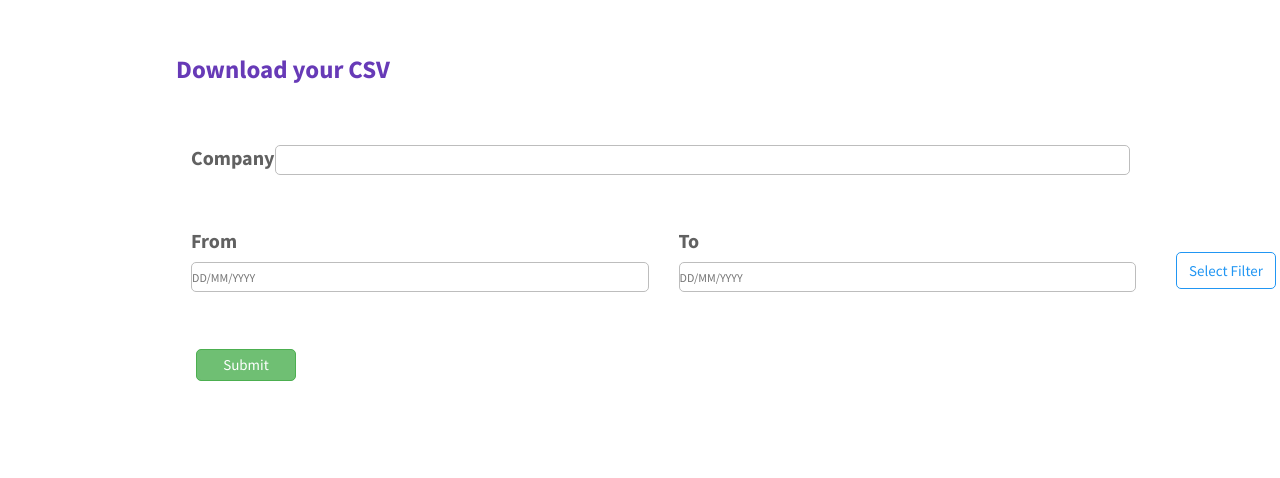
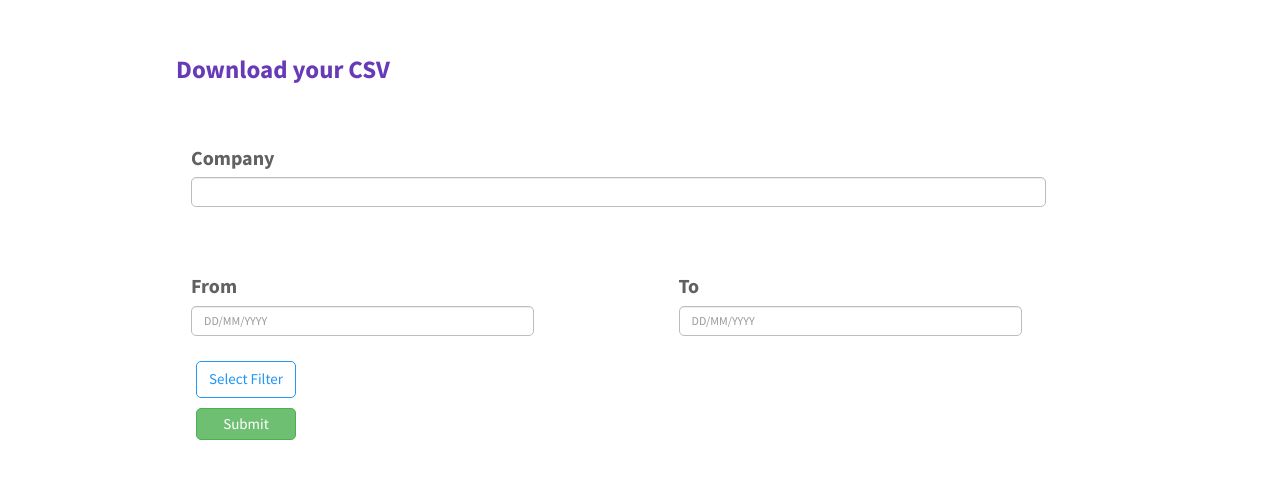
Before and after one commit to vartika06/psh, a React (Create React App) app: page / in a window 1280 px wide. Shown: the part 170-648 px from the top of the page. Built offline with nearby package versions, Linux system fonts and the light colour scheme.

Commit message:
week2 day1 commit3 to_deploy

```diff
--- a/src/App.css
+++ b/src/App.css
@@ -79,7 +79,8 @@
 }
 
 .filterBtn {
-  transform: translate(800px, -40px);
+  /* transform: translate(800px, -40px); */
+  transform: translate(-180px, 10px);
   width: 100px;
   height: 37px;
   color: #2196f3;
@@ -263,13 +264,13 @@ button:focus {
   border-radius: 5px;
 }
 
-@media (min-width: 481px) and (max-width: 767px) {
+@media (min-width: 100px) and (max-width: 767px) {
   * {
     font-size: 15px;
   }
 
   .formHeading {
-    font-size: 18px;
+    font-size: 20px;
   }
   .filterBtn {
     transform: translate(-180px, 10px);
--- a/src/Components/MyForm.js
+++ b/src/Components/MyForm.js
@@ -41,39 +41,46 @@ class MyForm extends React.Component {
       <form className="formStyle" onSubmit={this.onSubmit}>
         <h1 className="formHeading row">Download your CSV</h1>
         <div className="field row">
-          <div className="col-lg-12">
+          <div className="col-lg-12 form-group">
             <label htmlFor="Company">Company</label>
             <input
               type="text"
               id="company"
               name="company"
+              className="form-control"
               onChange={this.onChange}
               style={{ width: "75%", height: "30px" }}
             />
           </div>
         </div>
         <div className="field row">
-          <div className="col-lg-5 col-sm-12 col-xs-12">
+          <div className="col-lg-5 col-sm-12 col-xs-12 form-group">
             <label htmlFor="from">From</label>
             <input
               type="text"
               id="from"
               name="from"
+              className="form-control"
               placeholder="DD/MM/YYYY"
-              style={{ width: "100%", height: "30px" }}
+              style={{ width: "75%", height: "30px" }}
             />
           </div>
-          <div className="col-lg-5 col-sm-12 toField">
+          <div className="col-lg-5 col-sm-12 toField form-group">
             <label htmlFor="to"> To</label>
             <input
               type="text"
               id="to"
               name="to"
+              className="form-control"
               placeholder="DD/MM/YYYY"
-              style={{ width: "100%", height: "30px" }}
+              style={{ width: "75%", height: "30px" }}
             />
           </div>
-          <Filter addRange={this.props.addRange} applyDates={this.applyDates} />
+          <Filter
+            className="form-control"
+            addRange={this.props.addRange}
+            applyDates={this.applyDates}
+          />
         </div>
         <div className="row">
           <button className="submitBtn" onClick={this.handleSubmitBtn}>
```
